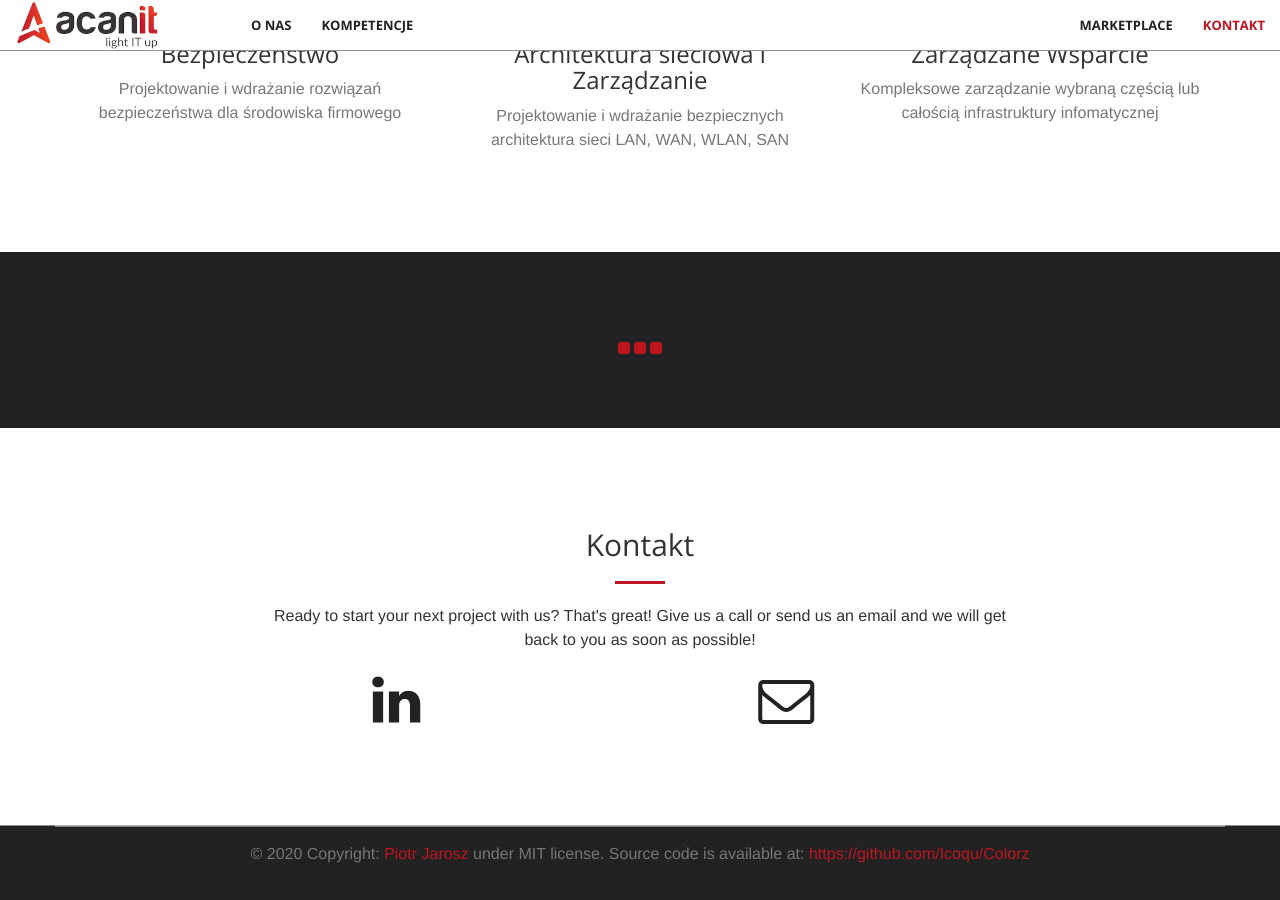
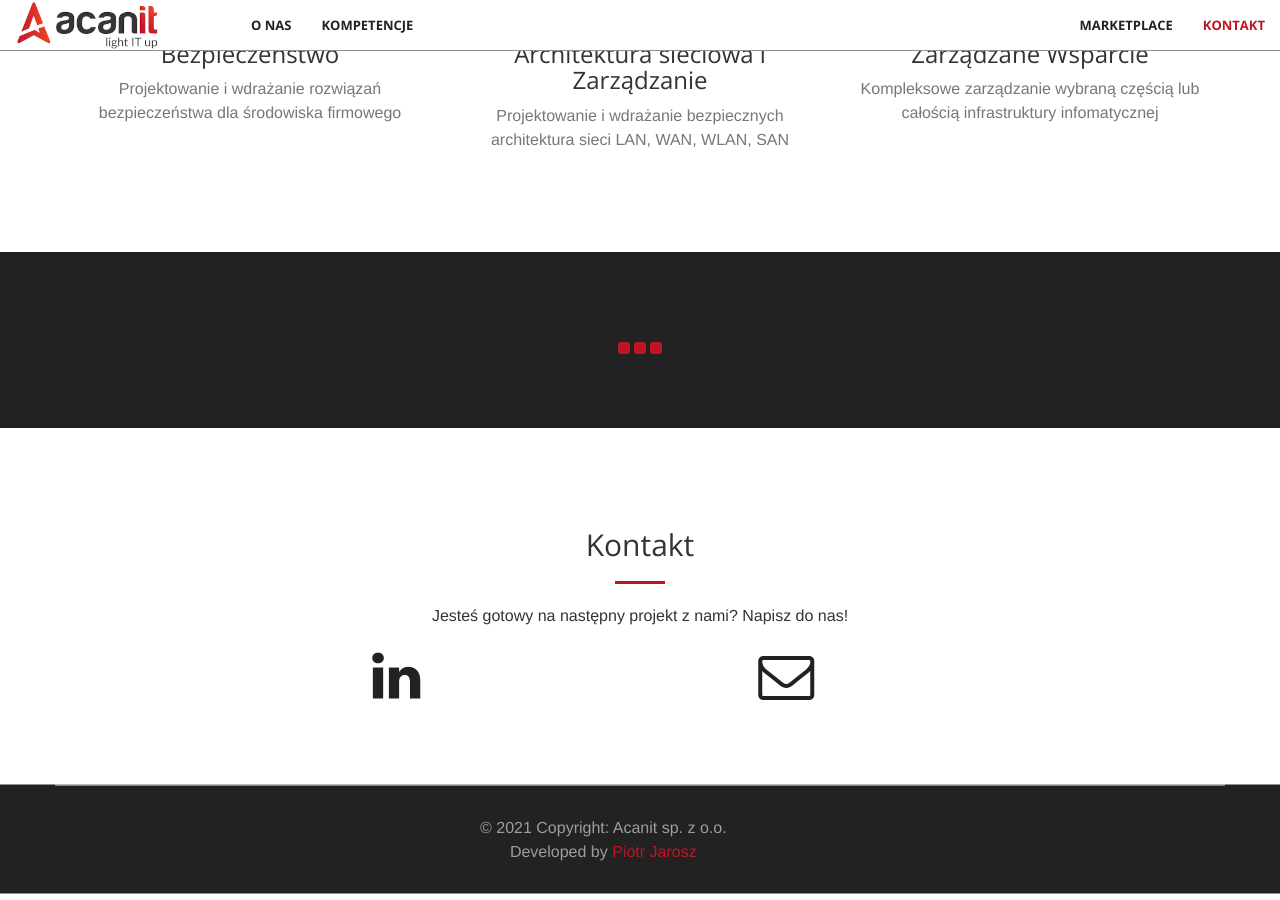
Before and after one commit to Acanit-com/Acanit-com.github.io, a Jekyll site: the page built from index.html, in a window 1280 px wide and 900 px high, scrolled down 2060 px. Built offline with Jekyll 4.4.1, drawn with Linux system fonts in a browser that asks for light colours.

Commit message:
footer and contact

```diff
--- a/_includes/contact.html
+++ b/_includes/contact.html
@@ -4,7 +4,7 @@
             <div class="col-lg-8 col-lg-offset-2 text-center">
                 <h2 class="section-heading">Kontakt</h2>
                 <hr class="primary">
-                <p>Ready to start your next project with us? That's great! Give us a call or send us an email and we will get back to you as soon as possible!</p>
+                <p>Jesteś gotowy na następny projekt z nami? Napisz do nas!</p>
             </div>
             <div class="col-lg-3 col-lg-offset-2 text-center">
                 <a href="https://www.linkedin.com/company/acanit">
--- a/_includes/footer.html
+++ b/_includes/footer.html
@@ -2,8 +2,10 @@
      <div class="footer navbar-inverse">
          <div class="row">
             <div class="container modal-footer">
-                <div class="col-lg-12 text-muted text-center">
-                    <p> © 2020 Copyright: <a href="https://github.com/piotr-jarosz ">Piotr Jarosz</a> under MIT license. Source code is available at: <a href="https://github.com/Icoqu/Colorz">https://github.com/Icoqu/Colorz</a></p>
+                <div class="col-lg-4"></div>
+                <div class="col-lg-4 text-center">
+                    <p class="navbar-text"> © 2021 Copyright: Acanit sp. z o.o.
+                        <br>Developed by <a href="https://github.com/piotr-jarosz ">Piotr Jarosz</a></p>
                 </div>
             </div>
          </div>
```
